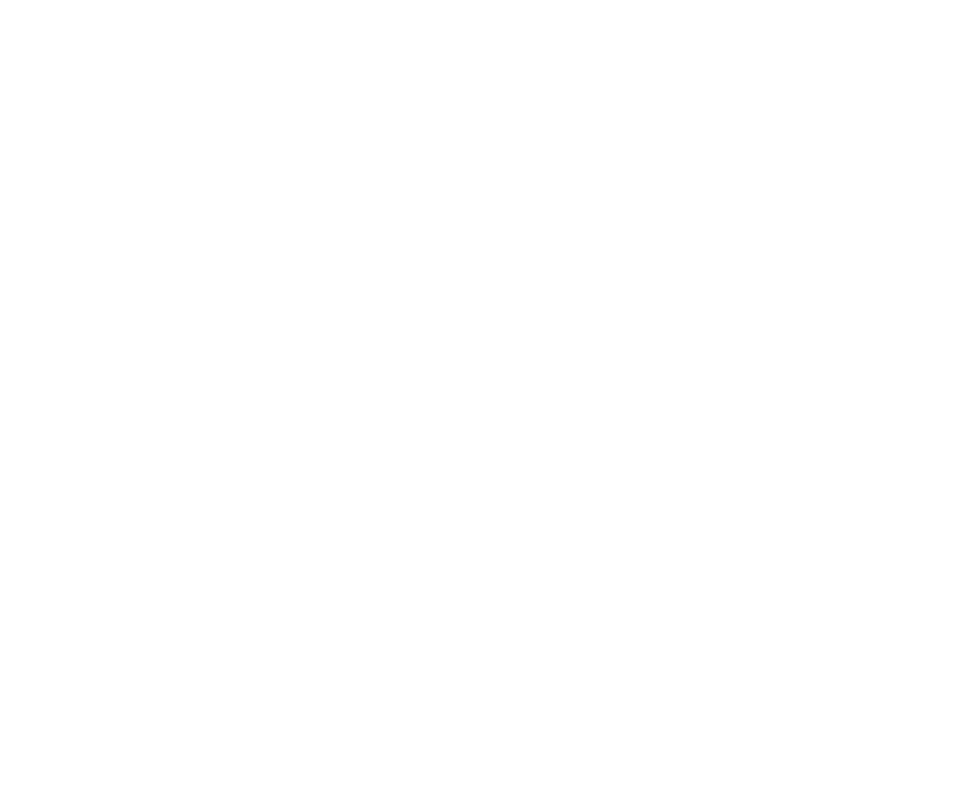
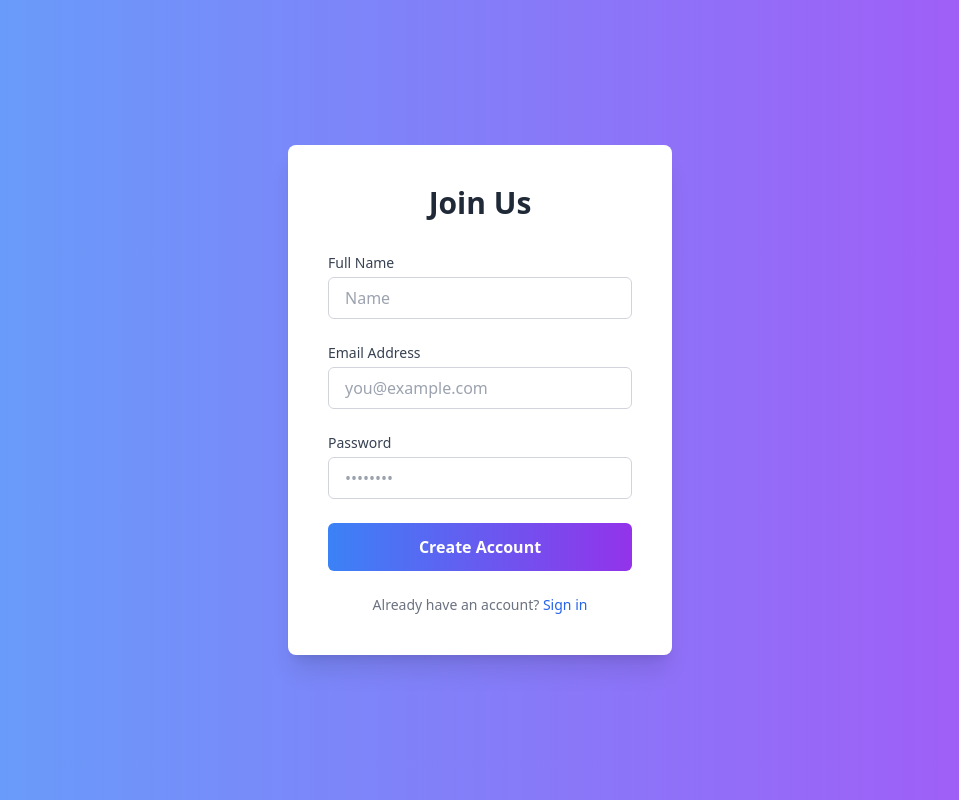
Before and after one commit to Asim1O1/Booking-App, a React (Vite) app in the folder Booking/: page /register in a window 1280 px wide. Before the commit this address had no page. Shown: the whole page, without its empty margins (160-1119 px from the left). Built offline with nearby package versions, Linux system fonts and the light colour scheme.

Commit message:
register page

```diff
--- a/Booking/src/App.jsx
+++ b/Booking/src/App.jsx
@@ -4,6 +4,7 @@
 import HotelPage from "./pages/hotel";
 import SearchComponent from "./components/searchComp";
 import Calendar from "./components/calendar";
+import Register from "./components/register";
 import "./tailwind.css";
 
 function App() {
@@ -16,6 +17,7 @@
           <Route path="/hotels" element={<HotelList />}></Route>
           <Route path="/searchComponent" element={<SearchComponent />}></Route>
           <Route path="/hotel/:id" element={<HotelPage />}></Route>
+          <Route path="/register" element={<Register/>}></Route>
         </Routes>
       </BrowserRouter>
     </div>
--- a/Booking/src/components/navbar.jsx
+++ b/Booking/src/components/navbar.jsx
@@ -1,9 +1,7 @@
-
-
-
 import React, { useState } from "react";
 import { Link, useLocation } from "react-router-dom";
 import { FontAwesomeIcon } from "@fortawesome/react-fontawesome";
+import Register from "./register";
 import {
   faHome,
   faHotel,
@@ -133,7 +131,7 @@
 
       <div className="hidden lg:flex items-center">
         <Button className="px-4 py-2 rounded-lg text-white bg-red-500 hover:bg-red-600">
-          Register
+        <Link to= {"/register"}>  Register</Link>
         </Button>
         <Button className="ml-5 mr-10 px-4 py-2 rounded-lg text-white bg-blue-300 hover:bg-blue-500">
           Login
--- /dev/null
+++ b/Booking/src/components/register.jsx
@@ -0,0 +1,88 @@
+import React, { useState } from 'react';
+
+function Register() {
+  const [formData, setFormData] = useState({
+    name: '',
+    email: '',
+    password: '',
+  });
+
+  const handleChange = (e) => {
+    setFormData({ ...formData, [e.target.name]: e.target.value });
+  };
+
+  const handleSubmit = (e) => {
+    e.preventDefault();
+    // Handle form submission logic here
+    console.log(formData);
+  };
+
+  return (
+    <div className="flex items-center justify-center min-h-screen bg-gradient-to-r from-blue-400 to-purple-500">
+      <div className="bg-white p-10 rounded-lg shadow-xl w-96 transform hover:scale-105 transition-transform duration-300">
+        <h2 className="text-3xl font-extrabold text-center text-gray-800 mb-8">Join Us</h2>
+        <form onSubmit={handleSubmit} className="space-y-6">
+          <div>
+            <label htmlFor="name" className="block text-sm font-medium text-gray-700 mb-1">
+              Full Name
+            </label>
+            <input
+              type="text"
+              id="name"
+              name="name"
+              value={formData.name}
+              onChange={handleChange}
+              className="w-full px-4 py-2 border border-gray-300 rounded-md focus:ring-2 focus:ring-blue-500 focus:border-transparent transition duration-200"
+              placeholder="Name"
+              required
+            />
+          </div>
+          <div>
+            <label htmlFor="email" className="block text-sm font-medium text-gray-700 mb-1">
+              Email Address
+            </label>
+            <input
+              type="email"
+              id="email"
+              name="email"
+              value={formData.email}
+              onChange={handleChange}
+              className="w-full px-4 py-2 border border-gray-300 rounded-md focus:ring-2 focus:ring-blue-500 focus:border-transparent transition duration-200"
+              placeholder="you@example.com"
+              required
+            />
+          </div>
+          <div>
+            <label htmlFor="password" className="block text-sm font-medium text-gray-700 mb-1">
+              Password
+            </label>
+            <input
+              type="password"
+              id="password"
+              name="password"
+              value={formData.password}
+              onChange={handleChange}
+              className="w-full px-4 py-2 border border-gray-300 rounded-md focus:ring-2 focus:ring-blue-500 focus:border-transparent transition duration-200"
+              placeholder="••••••••"
+              required
+            />
+          </div>
+          <button
+            type="submit"
+            className="w-full bg-gradient-to-r from-blue-500 to-purple-600 text-white font-bold py-3 px-4 rounded-md hover:from-blue-600 hover:to-purple-700 focus:outline-none focus:ring-2 focus:ring-offset-2 focus:ring-blue-500 transition duration-200"
+          >
+            Create Account
+          </button>
+        </form>
+        <p className="mt-6 text-center text-sm text-gray-500">
+          Already have an account?{' '}
+          <a href="#" className="font-medium text-blue-600 hover:text-blue-500">
+            Sign in
+          </a>
+        </p>
+      </div>
+    </div>
+  );
+}
+
+export default Register;
--- a/Booking/src/pages/homePage.jsx
+++ b/Booking/src/pages/homePage.jsx
@@ -1,6 +1,7 @@
 import React from "react";
 import NavBar from "../components/navbar";
 import Button from "../components/button";
+
 
 const HomePage = () => {
   return (
```
